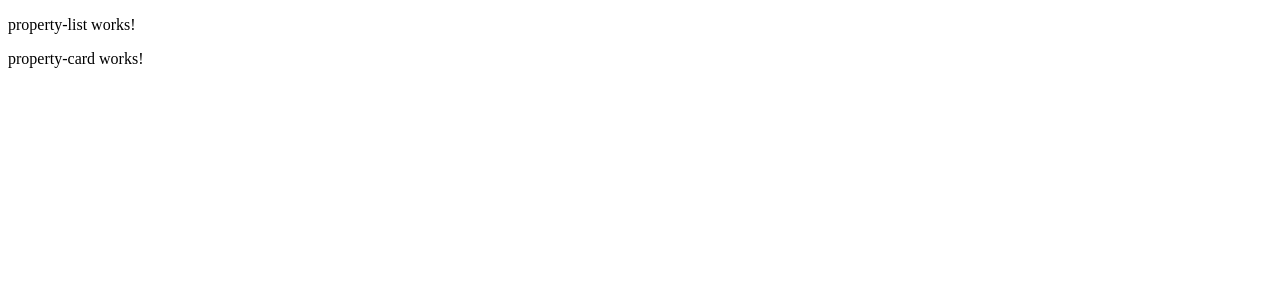
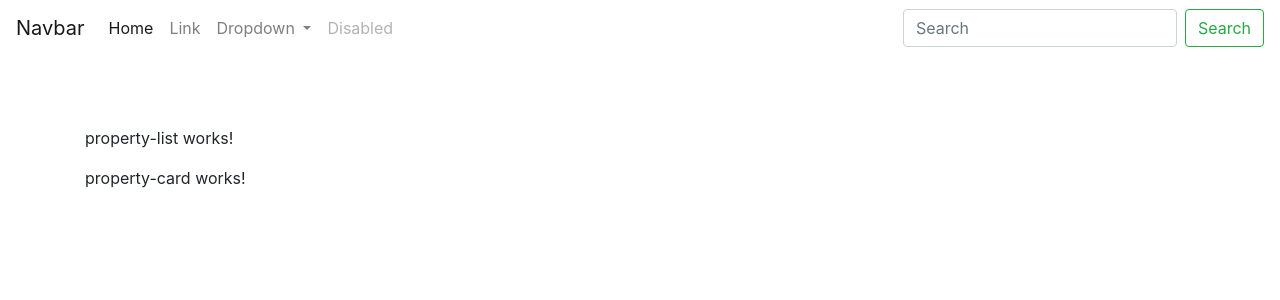
Before and after one commit to Jogiathon/ApartmentsApp, an Angular app: page / in a window 1280 px wide. Shown: the top 300 px of the page. Built offline with nearby package versions, Linux system fonts and the light colour scheme.

Commit message:
Added updates angular packages

```diff
--- a/angular.json
+++ b/angular.json
@@ -31,6 +31,7 @@
               "src/assets"
             ],
             "styles": [
+              "node_modules/bootstrap/dist/css/bootstrap.min.css",
               "src/styles.css"
             ],
             "scripts": []
--- a/package.json
+++ b/package.json
@@ -19,6 +19,7 @@
     "@angular/platform-browser": "~11.1.1",
     "@angular/platform-browser-dynamic": "~11.1.1",
     "@angular/router": "~11.1.1",
+    "bootstrap": "^4.6.0",
     "rxjs": "~6.6.0",
     "tslib": "^2.0.0",
     "zone.js": "~0.11.3"
--- a/src/app/app.component.html
+++ b/src/app/app.component.html
@@ -1,2 +1,5 @@
-<app-property-list></app-property-list>
-<app-property-card></app-property-card>
+<app-nav-bar></app-nav-bar>
+<div class="container" style="margin-top: 70px;">
+  <app-property-list></app-property-list>
+  <app-property-card></app-property-card>
+</div>
--- a/src/app/nav-bar/nav-bar.component.html
+++ b/src/app/nav-bar/nav-bar.component.html
@@ -1,3 +1,35 @@
-<p>
-  nav-bar works!
-</p>
+<nav class="navbar navbar-expand-lg navbar-light bg-dark-gray">
+  <a class="navbar-brand" href="#">Navbar</a>
+  <button class="navbar-toggler" type="button" data-toggle="collapse" data-target="#navbarSupportedContent" aria-controls="navbarSupportedContent" aria-expanded="false" aria-label="Toggle navigation">
+    <span class="navbar-toggler-icon"></span>
+  </button>
+
+  <div class="collapse navbar-collapse" id="navbarSupportedContent">
+    <ul class="navbar-nav mr-auto">
+      <li class="nav-item active">
+        <a class="nav-link" href="#">Home <span class="sr-only">(current)</span></a>
+      </li>
+      <li class="nav-item">
+        <a class="nav-link" href="#">Link</a>
+      </li>
+      <li class="nav-item dropdown">
+        <a class="nav-link dropdown-toggle" href="#" id="navbarDropdown" role="button" data-toggle="dropdown" aria-haspopup="true" aria-expanded="false">
+          Dropdown
+        </a>
+        <div class="dropdown-menu" aria-labelledby="navbarDropdown">
+          <a class="dropdown-item" href="#">Action</a>
+          <a class="dropdown-item" href="#">Another action</a>
+          <div class="dropdown-divider"></div>
+          <a class="dropdown-item" href="#">Something else here</a>
+        </div>
+      </li>
+      <li class="nav-item">
+        <a class="nav-link disabled" href="#">Disabled</a>
+      </li>
+    </ul>
+    <form class="form-inline my-2 my-lg-0">
+      <input class="form-control mr-sm-2" type="search" placeholder="Search" aria-label="Search">
+      <button class="btn btn-outline-success my-2 my-sm-0" type="submit">Search</button>
+    </form>
+  </div>
+</nav>
```
Also changed, not shown: 1 other file (tests, documents, lock files or other folders).
